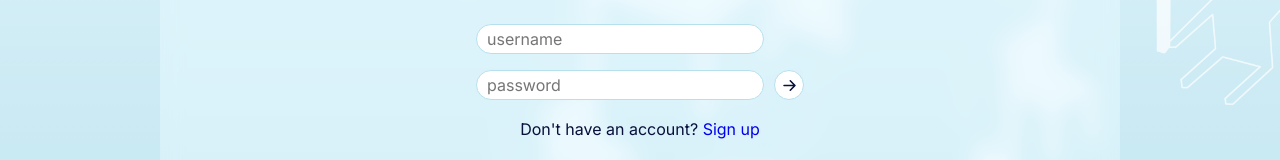
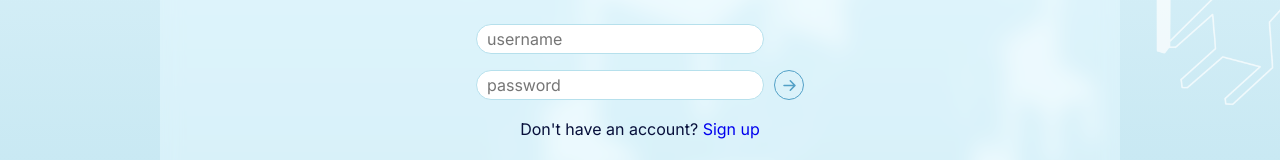
Before and after one commit to armstmol01/weekly-planner, a React (Create React App) app in the folder client/: page / in a window 1280 px wide. Shown: the part 320-480 px from the top of the page. Built offline with nearby package versions, Linux system fonts and the light colour scheme; a web font is replaced by a local one.

Commit message:
login button styling

```diff
--- a/client/src/components/login/Login.css
+++ b/client/src/components/login/Login.css
@@ -73,7 +73,7 @@ input, .login__container input::placeholder, button {
   font-family: 'Inter', sans-serif;
 }
 
-input, button {
+input {
   border: 1px solid var(--color-light);
 }
 
@@ -99,15 +99,16 @@ button {
   width: 30px;
   height: 30px;
   border-radius: 50px;
-  background: var(--color-white);
+  background: transparent;/* var(--color-white);*/
   cursor: pointer;
   transition: var(--transition);
+  border: 1px solid rgb(82, 160, 198);
 }
 
 .btn__arrow {
   margin-top: calc(50% - 12.5px); /* center arrow in button */
   font-size: 25px;
-  color: var(--color-primary);
+  color: rgb(82, 160, 198);
   transition: var(--transition);
 }
 
@@ -196,7 +197,6 @@ button {
     /* margin-top: calc(50% - 12.5px); center arrow in button */
     margin-top: 1px;
     font-size: 25px;
-    color: var(--color-primary);
     transition: var(--transition);
   }
 }
```
